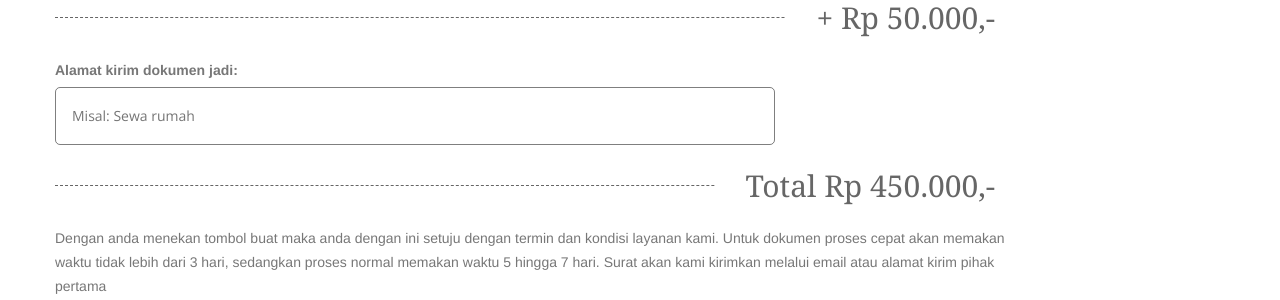
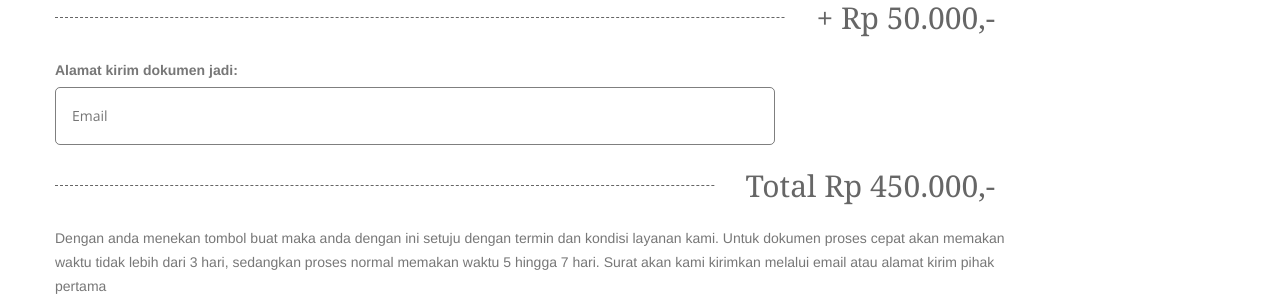
Before and after one commit to kemtol/legalserviceindonesia, a Jekyll site: the page built from laman/checkout.md, in a window 1280 px wide. Shown: the part 1884-2184 px from the top of the page. Built offline with Jekyll 4.4.1, drawn with Linux system fonts in a browser that asks for light colours.

Commit message:
Update checkout.md

```diff
--- a/laman/checkout.md
+++ b/laman/checkout.md
@@ -90,7 +90,7 @@ is_page: true
           </div>
           <label>Alamat kirim dokumen jadi: </label>
           <div class="inputs-wrapper">
-            <input class="validate-required" type="text" placeholder="Misal: Sewa rumah" name="jasa" onfocus="this.placeholder = ''" onblur="this.placeholder = 'email'">
+            <input class="validate-required" type="text" placeholder="Email" name="jasa" onfocus="this.placeholder = ''" onblur="this.placeholder = 'Email'">
           </div>
           <div class="subprice">
             <hr class="a1" />
```
